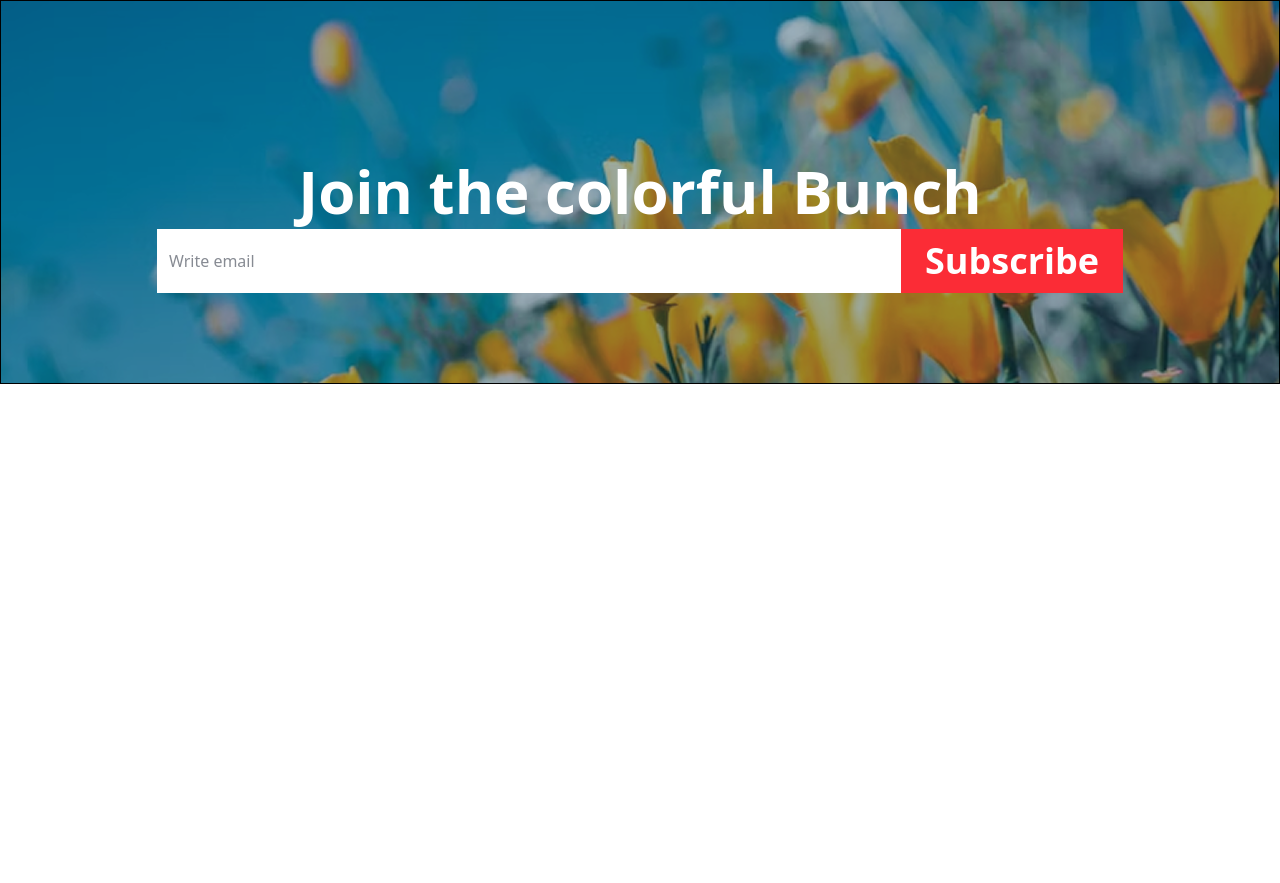
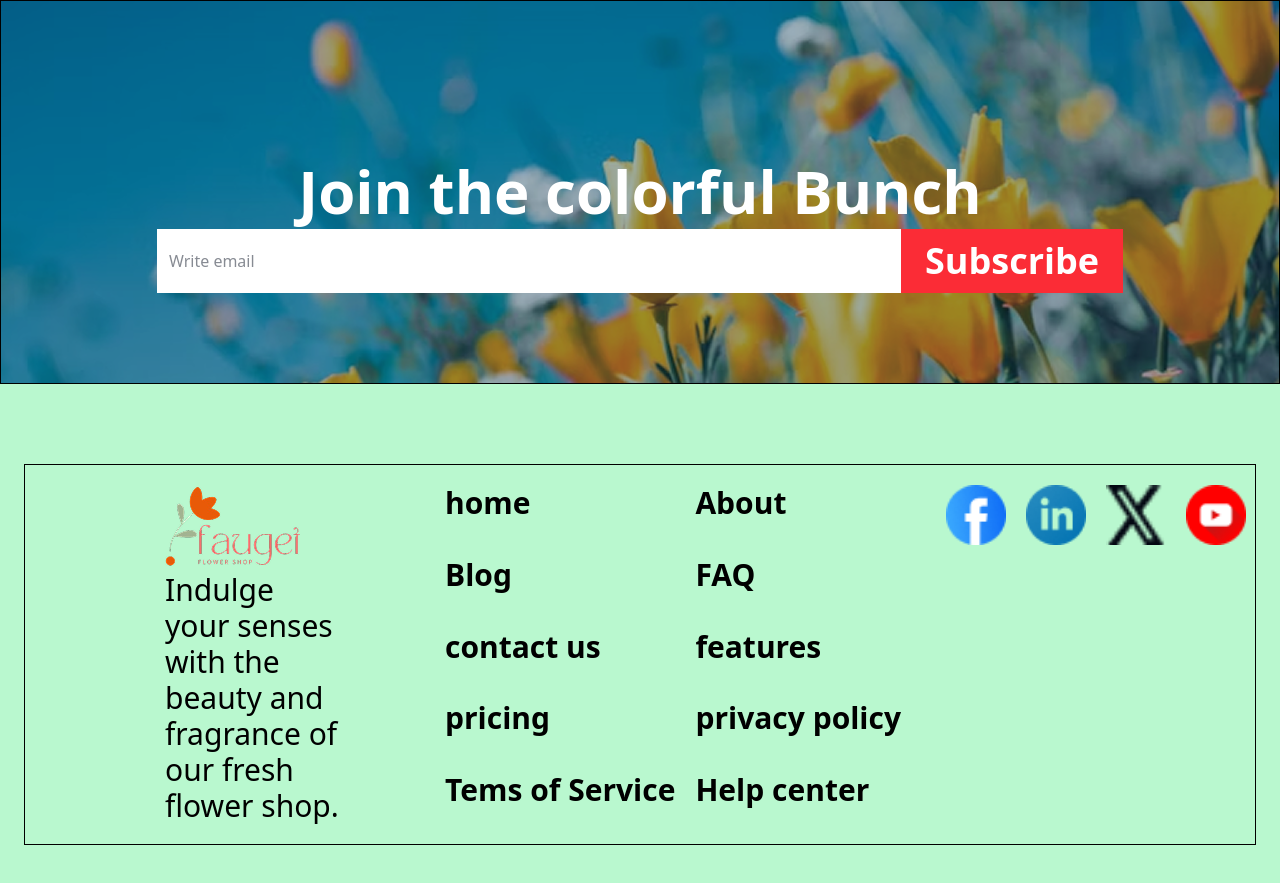
Before and after one commit to Firstman00111/tailwind-css, a plain HTML site: page index.html in a window 1280 px wide. Shown: the part 2443-3326 px from the top of the page. Before the commit the page ends 2907 px from the top, so only its background shows below. Drawn offline with nearby package versions, Linux system fonts and the light colour scheme.

Commit message:
footer ar fileset add korlam

```diff
--- a/index.html
+++ b/index.html
@@ -6,7 +6,7 @@
     <title>Responsive-flowers</title>
     <script src="https://cdn.jsdelivr.net/npm/@tailwindcss/browser@4"></script>
 </head>
-<body class="">
+<body class="bg-green-200">
 
 <!-- first commi -->
  <div class="max-sm:mx-3.5 sm:mx-15 bg-green-100">
@@ -147,7 +147,7 @@
 
  <!-- secound commit -->
 
-    <footer>
+     <footer>
 
 
         <div class=" w-full h-96 border my-20 bg-[url(assets/news-letter-bg.png)]">
@@ -163,6 +163,36 @@
         </div>
     </footer>
 
+ <!-- last footer -->
+
+    <fieldset class="mx-6 flex mb-50 border gap-5 p-5 max-sm:flex-col">
+      <div class="w-45 ml-30 mr-20 max-sm:mx-0">
+        <img src="assets/logo.png" alt="">
+        <p class="text-3xl mt-1">Indulge your senses with the beauty and fragrance of our fresh flower shop. </p>
+      </div>
+      <!-- div two -->
+       <div class="max-sm:my-20 grid sm:grid-cols-2 max-sm:grid-cols-1 list-none text-3xl font-bold gap-5">
+        <li><a href="Home">home </a></li>
+        <li><a href="About Us">About </a></li>
+        <li><a href="Blog">Blog </a></li>
+        <li><a href="">FAQ</a></li>
+        <li><a href="">contact us</a></li>
+        <li><a href="">features </a></li>
+        <li><a href="">pricing</a></li>
+        <li><a href=""> privacy policy</a></li>
+        <li><a href="">Tems of Service</a></li>
+        <li><a href="">Help center</a></li>
+
+       </div>
+
+       <!-- third commit  -->
+        <div class="flex gap-5 w-15 h-15">
+            <img src="assets/icon-facebook.png" alt="">
+            <img src="assets/icon-linkedin.png" alt="">
+            <img src="assets/icon-twitter.png" alt="">
+            <img src="assets/icon-youtube.png" alt="">
+        </div>
+    </fieldset>
 
 </body>
 </html>
```
